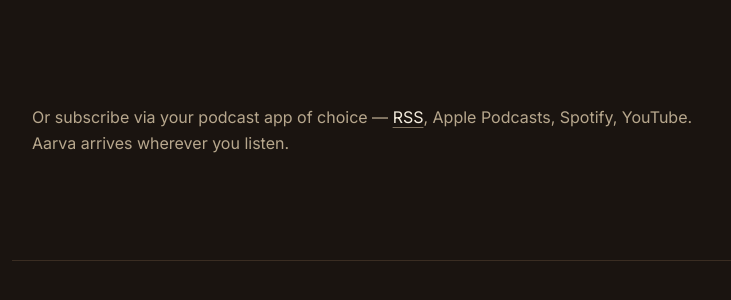
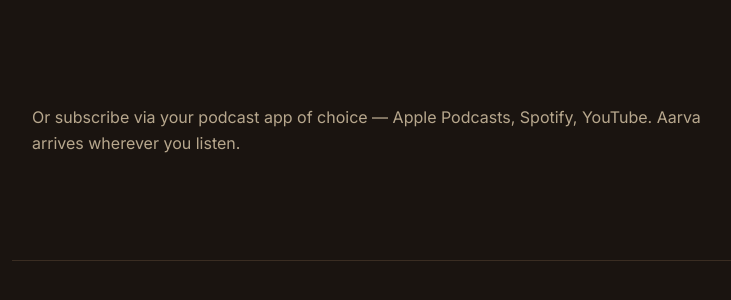
Before and after one commit to srik-create/aarva, a FastAPI app: page / in a window 1280 px wide. Shown: the part 2240-2540 px from the top of the page, without its empty margins (244-975 px from the left). Run offline with FastAPI, Linux system fonts and the light colour scheme; some libraries are stand-ins or nearby versions.

Commit message:
server: remove visible RSS subscribe link from landing
Listeners reach Aarva via Apple Podcasts / Spotify / YouTube — those
ingest the RSS feed under the hood, so the discovery surface stays
intact (link rel="alternate" in base.html, feed.xml still publishes).
This just removes the bare "RSS" word from the landing copy so the
subscribe line reads cleanly for non-technical listeners.

```diff
--- a/aarva/server/templates/landing.html
+++ b/aarva/server/templates/landing.html
@@ -115,9 +115,8 @@
 
   <section class="mt-20 md:mt-28 max-w-2xl">
     <p class="text-cream-light leading-relaxed">
-      Or subscribe via your podcast app of choice —
-      <a href="https://srik-create.github.io/aarva/feed.xml" class="text-cream-text underline underline-offset-4 decoration-cream-muted hover:decoration-cream-text transition-colors">RSS</a>,
-      Apple Podcasts, Spotify, YouTube. Aarva arrives wherever you listen.
+      Or subscribe via your podcast app of choice — Apple Podcasts,
+      Spotify, YouTube. Aarva arrives wherever you listen.
     </p>
   </section>
 {% endblock %}
```
